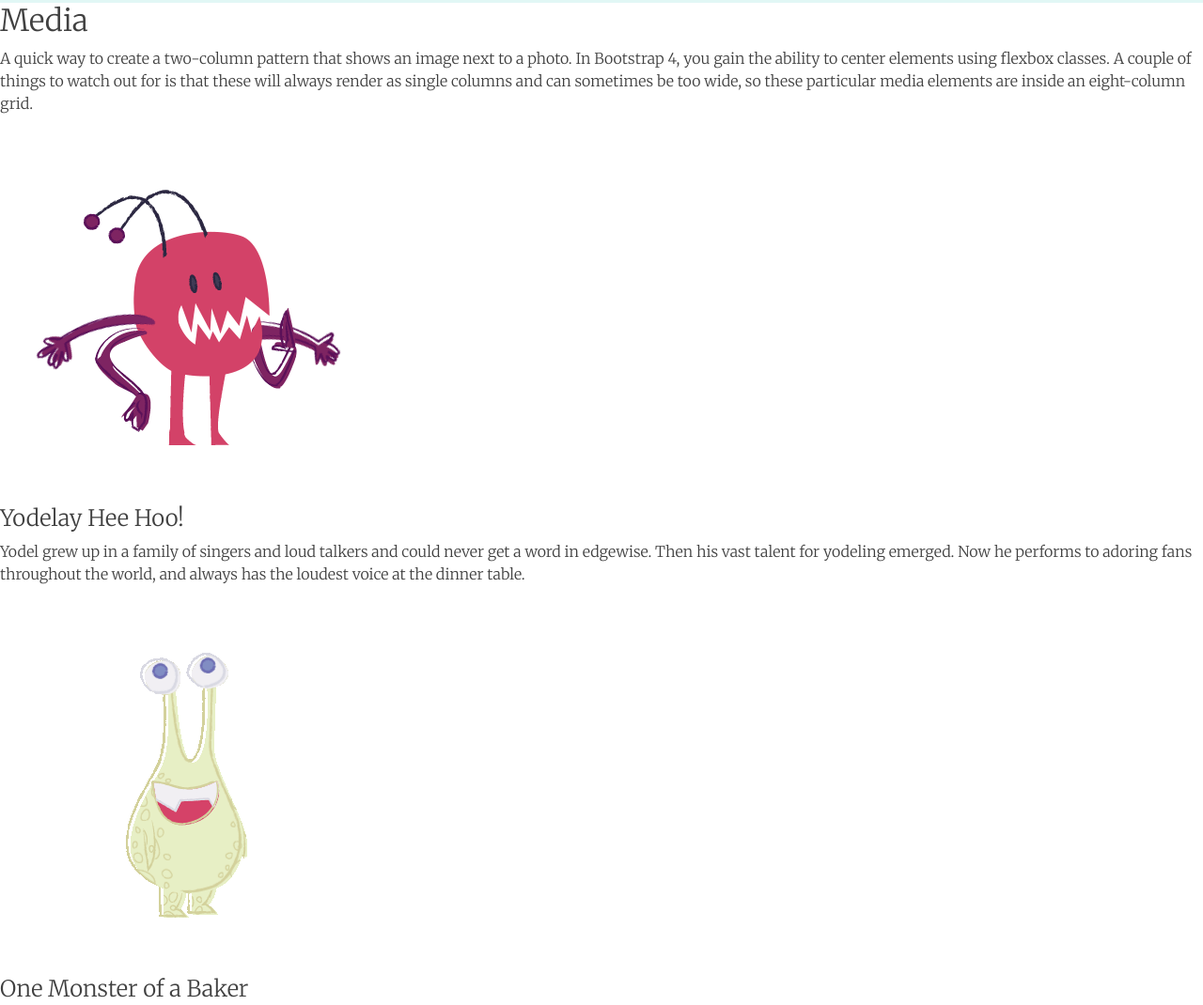
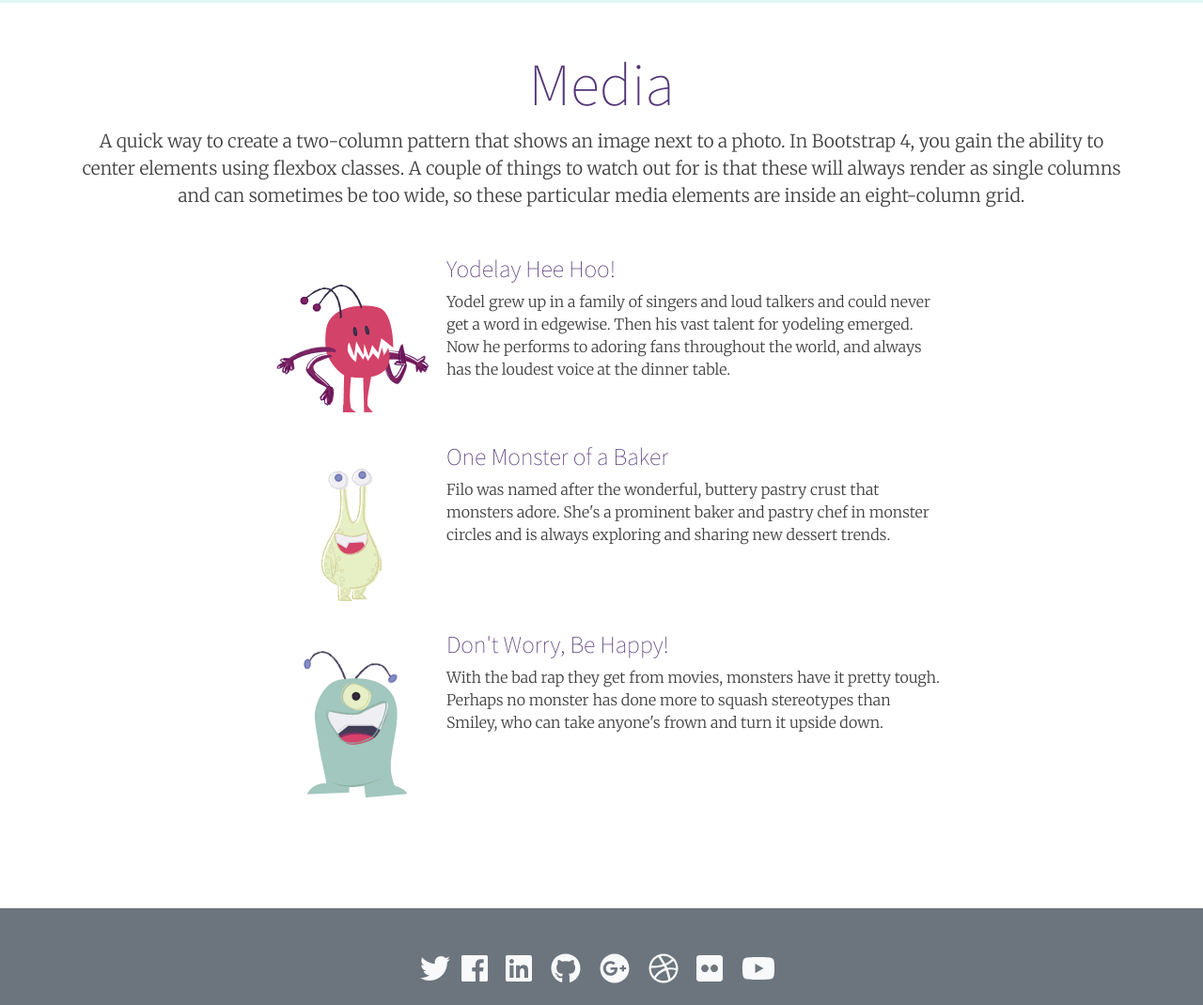
Before and after one commit to LinkedInLearning/bootstrap4-layouts-417642, a plain HTML site: page builds/index.html in a window 1280 px wide. Shown: the part 1871-2941 px from the top of the page at 94% size. Drawn offline with Linux system fonts and the light colour scheme.

Commit message:
Finished Video

```diff
--- a/builds/css/style.css
+++ b/builds/css/style.css
@@ -95,6 +95,17 @@ body {
   font-weight: 200;
 }
 
+.layout-media .layout-image {
+  max-width: 200px;
+}
+
+.layout-media .layout-title {
+  color: var(--purple);
+  font-family: var(--font-family-sans-serif);
+  font-weight: 200;
+  font-size: 1.6em;
+}
+
 .layout-social .layout-icon {
   font-size: 2em;
 }
--- a/builds/index.html
+++ b/builds/index.html
@@ -140,38 +140,50 @@
     </section>
   </article>
 
-  <article id="page-media">
+  <article id="page-media" class="page-section py-5">
 
-    <header>
-      <h2>Media</h2>
-      <p>A quick way to create a two-column pattern that shows an image next to a photo. In Bootstrap 4, you gain the ability
+    <header class="page-section-header container text-center">
+      <h2 class="page-section-title">Media</h2>
+      <p class="page-section-text">A quick way to create a two-column pattern that shows an image next to a photo. In Bootstrap 4, you gain the ability
         to center elements using flexbox classes. A couple of things to watch out for is that these will always render as
         single columns and can sometimes be too wide, so these particular media elements are inside an eight-column grid.</p>
     </header>
 
-    <section>
+    <section class="layout-media container my-5">
+      <div class="row justify-content-center">
+        <div class="col-lg-8">
+          <section class="media">
+            <img class="layout-image" src="images/media01.gif" alt="Media Image 01">
+            <div class="media-body">
+              <h4 class="layout-title">Yodelay Hee Hoo!</h4>
+              <p class="layout-text">Yodel grew up in a family of singers and loud talkers and could never get a word in edgewise. Then his vast
+                talent for yodeling emerged. Now he performs to adoring fans throughout the world, and always has the loudest
+                voice at the dinner table.
+              </p>
+            </div>
+          </section>
 
-      <section>
-        <img src="images/media01.gif" alt="Media Image 01">
-        <h4>Yodelay Hee Hoo!</h4>
-        <p>Yodel grew up in a family of singers and loud talkers and could never get a word in edgewise. Then his vast talent
-          for yodeling emerged. Now he performs to adoring fans throughout the world, and always has the loudest voice at
-          the dinner table.</p>
-      </section>
+          <section class="media">
+            <img class="layout-image" src="images/media02.gif" alt="Media Image 02">
+            <div class="media-body">
+              <h4 class="layout-title">One Monster of a Baker</h4>
+              <p class="layout-text">Filo was named after the wonderful, buttery pastry crust that monsters adore. She's a prominent baker and pastry
+                chef in monster circles and is always exploring and sharing new dessert trends.</p>
+            </div>
+          </section>
 
-      <section>
-        <img src="images/media02.gif" alt="Media Image 02">
-        <h4>One Monster of a Baker</h4>
-        <p>Filo was named after the wonderful, buttery pastry crust that monsters adore. She's a prominent baker and pastry
-          chef in monster circles and is always exploring and sharing new dessert trends.</p>
-      </section>
+          <section class="media">
+            <img class="layout-image" src="images/media03.gif" alt="Media Image 03">
+            <div class="media-body">
+              <h4 class="layout-title">Don't Worry, Be Happy!</h4>
+              <p class="layout-text">With the bad rap they get from movies, monsters have it pretty tough. Perhaps no monster has done more to squash
+                stereotypes than Smiley, who can take anyone's frown and turn it upside down.</p>
+            </div>
+          </section>
 
-      <section>
-        <img src="images/media03.gif" alt="Media Image 03">
-        <h4>Don't Worry, Be Happy!</h4>
-        <p>With the bad rap they get from movies, monsters have it pretty tough. Perhaps no monster has done more to squash
-          stereotypes than Smiley, who can take anyone's frown and turn it upside down.</p>
-      </section>
+
+        </div>
+      </div>
 
     </section>
 
```
